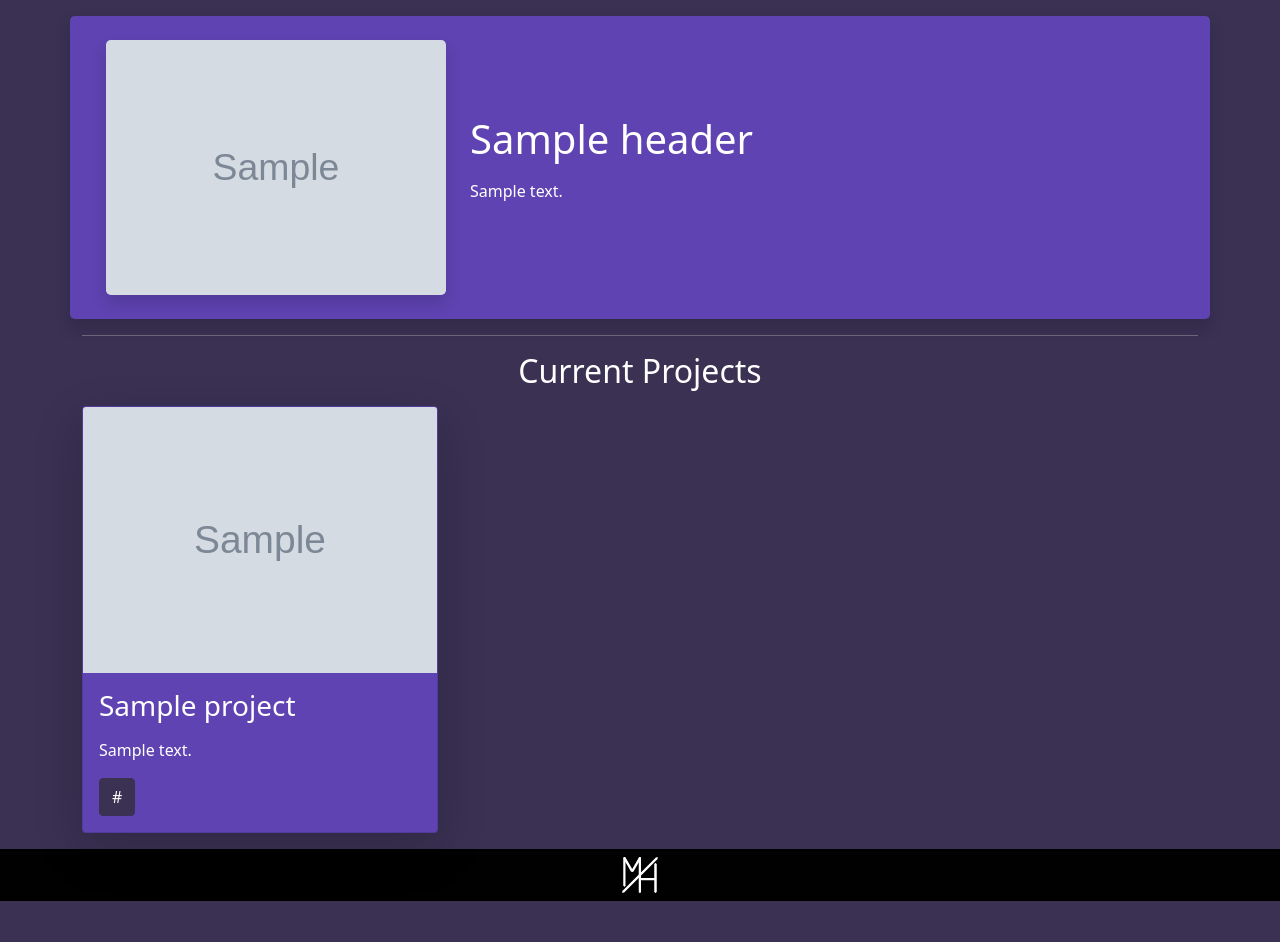
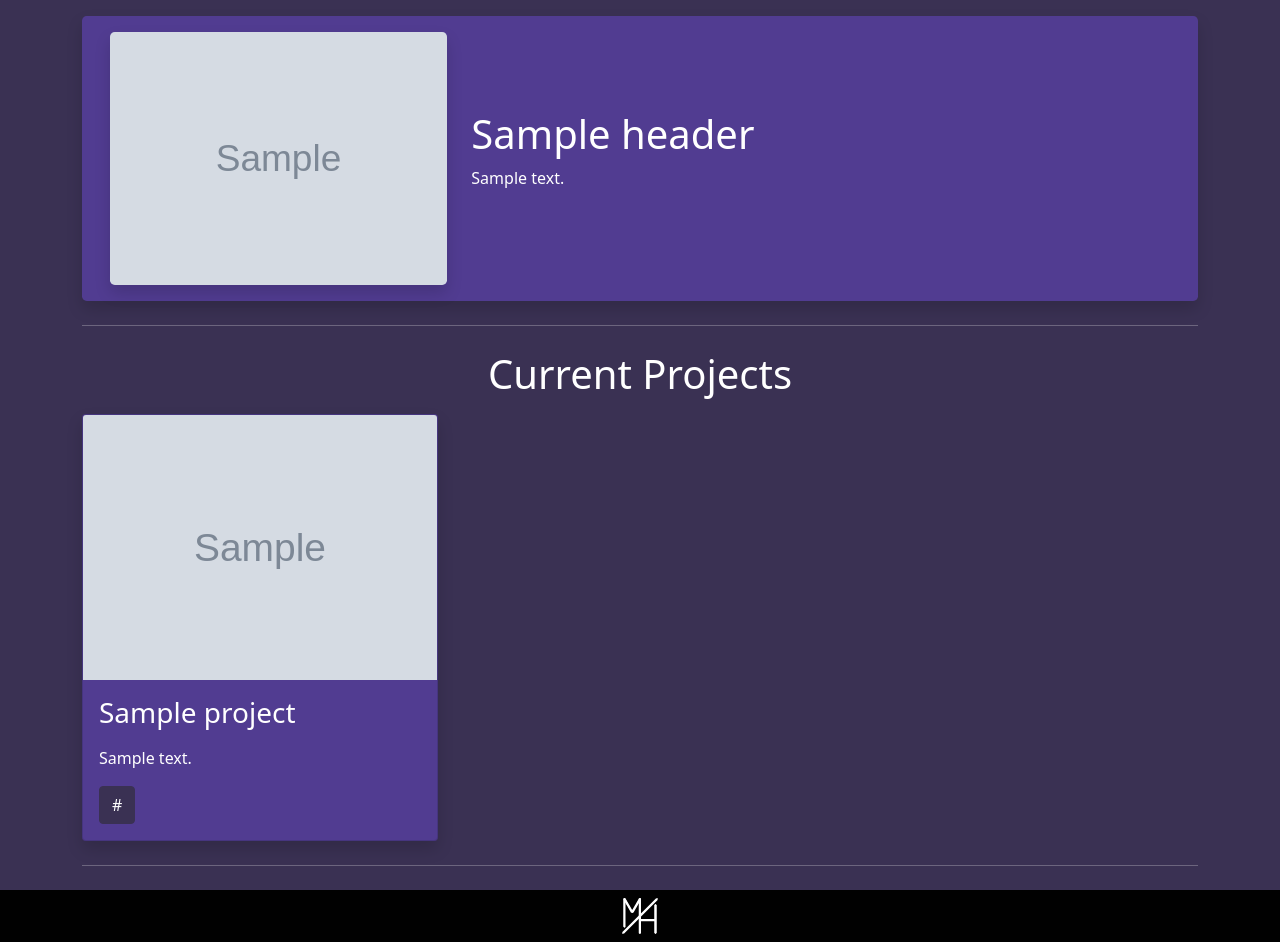
Before and after one commit to mhuff17861/mhuff17861.github.io, a Django app: page / in a window 1280 px wide. Shown: the part 69-1011 px from the top of the page. Before the commit the page ends 970 px from the top, so only its background shows below. Run offline with Django 4.2, Linux system fonts and the light colour scheme; tables that the repository leaves empty hold one stand-in row (values such as "Sample post"); grey boxes marked "Sample" are stand-in pictures; some libraries are stand-ins or nearby versions.

Commit message:
Updated markdown link colors, simplified layouts, added opacity

```diff
--- a/portfoliosite/resume/templates/resume/card_layout.html
+++ b/portfoliosite/resume/templates/resume/card_layout.html
@@ -5,7 +5,7 @@
 
       <div class="col">
 
-        <div class="card h-100 bg-info shadow-lg">
+        <div class="card h-100 bg-info shadow" style="--bs-bg-opacity: .65;">
           <img src="{{ card.image.url }}" class="card-img-top" alt="{{ card.image_alt_text }}">
           <div class="card-body">
             <h5 class="card-title h3">{{ card.title }}</h5>
@@ -20,6 +20,9 @@
 
   {% endfor %}
 </div>
+
+<hr class="my-4">
+
 {% else %}
   <div class="row mb-2 text-center">
       <p>Oops! No cards to show I guess</p>
--- a/portfoliosite/resume/templates/resume/header_layout.html
+++ b/portfoliosite/resume/templates/resume/header_layout.html
@@ -1,53 +1,36 @@
 {% load markdown_extras %}
 {% if header %}
   <!-- ***************Start of Header************** -->
-  {# left #}
-  {% if header.alignment == "L" %}
+  {% if header.alignment == "C" %}
 
-    <article class="row mt-3 p-4 align-items-center bg-info shadow rounded-3">
-      <div class="col-lg-6 col-xl-4">
-        <img src="{{ header.image.url }}" alt="{{ header.image_alt_text }}" class="img-fluid shadow rounded-3">
-      </div>
-      <div class="col-lg-6 col-xl-8">
-        <h1 class="mt-3 mt-lg-2 mt-xl-0">{{ header.title }}</h1>
-        <p>{{ header.body | markdown | safe }}</p>
-
-      </div>
-    </article>
-
-    <hr>
-
-  {% endif %}
-
-  {# right #}
-  {% if header.alignment == "R" %}
-    <article class="row mt-4 px-3 px-xl-5 py-4 bg-info shadow rounded-3">
-      <div class="col-xl-8 text-center text-xl-start py-3">
-        <h1 class="mb-3">{{ header.title }}</h1>
-        <img src="{{ header.image.url }}" alt="{{ header.image_alt_text }}" class="img-fluid d-xl-none mb-3 shadow rounded-3">
-        <p>{{ header.body | markdown | safe }}</p>
-      </div>
-      <div class="col-xl-4 d-grid gap-2 gap-xl-1 ps-3">
-        <img src="{{ header.image.url }}" alt="{{ header.image_alt_text }}" class="img-fluid d-none d-xl-block shadow rounded-3">
-      </div>
-    </article>
-
-  {% endif %}
-
-  {# center #}
-  {% if header.alignment == "C" %}
     <article class="row justify-content-center">
       <div class="col-9 text-center p-3">
         <h1 class="">{{ header.title }}</h1>
       </div>
       <div class="col-12">
-          <img src="{{ header.image.url }}" alt="{{ header.image_alt_text }}" class="img-fluid rounded-3">
+          <img src="{{ header.image.url }}" alt="{{ header.image_alt_text }}" class="img-fluid shadow rounded-3">
       </div>
       <div class="col-12 col-md-9 text-center p-2">
         <p>{{ header.body | markdown | safe }}</p>
       </div>
     </article>
     <hr>
+
+  {% else %}
+
+    <article class="row my-3 mx-0 mx-sm-0 p-3 align-items-center bg-info shadow rounded-3" style="--bs-bg-opacity: .65;">
+      {# The decision on whether to go left/right is here! #}
+      <div class="col-lg-6 col-xl-4 {% if header.alignment == "R" %} order-first order-lg-last {% endif %}">
+        <img src="{{ header.image.url }}" alt="{{ header.image_alt_text }}" class="img-fluid shadow rounded-3 mt-3 mt-lg-0">
+      </div>
+      <div class="col-lg-6 col-xl-8">
+        <h1 class="mt-3 mt-lg-2 mt-xl-0">{{ header.title }}</h1>
+        {{ header.body | markdown | safe }}
+      </div>
+    </article>
+
+    <hr class="my-4">
+
   {% endif %}
   <!-- ***************End of Header************** -->
 {% endif %}
--- a/portfoliosite/resume/templates/resume/home.html
+++ b/portfoliosite/resume/templates/resume/home.html
@@ -18,8 +18,8 @@
   {% endif %}
 
   <!-- ******************Card Overviews******************* -->
-  <div class="row mb-2 text-center">
-      <h2>Current Projects</h2>
+  <div class="row my-2 text-center">
+      <h1>Current Projects</h1>
   </div>
 
   {% if cards %}
--- a/portfoliosite/resume/templates/resume/resume.html
+++ b/portfoliosite/resume/templates/resume/resume.html
@@ -18,9 +18,8 @@
 
   {% endif %}
 
-  <div class="row mt-4 px-5">
-    <h1>Education and Experience</h1>
-    <hr>
+  <div class="row my-2 text-center">
+      <h1>Education and Experience</h1>
   </div>
 
   {% if accordion_categories %}
--- a/portfoliosite/resume/templatetags/markdown_extras.py
+++ b/portfoliosite/resume/templatetags/markdown_extras.py
@@ -2,12 +2,34 @@
 from django import template
 from django.template.defaultfilters import stringfilter
 
-import markdown as md
+from markdown.treeprocessors import Treeprocessor
+from markdown.extensions import Extension
+import markdown as mdown
 
 register = template.Library()
 
+# *************** Extensions ************
+DEFAULT_A_COLOR = "link-light"
+
+class LinkColorProcessor(Treeprocessor):
+    def run(self, root):
+        def set_link_class(element):
+            """
+                Modifies the color of the link class to fit within the color scheme
+            """
+            for child in element:
+                if child.tag == "a":
+                    child.set("class", DEFAULT_A_COLOR) #set the class attribute
+                set_link_class(child) # run recursively on children
+
+        set_link_class(root)
+
+class LinkColorExtension(Extension):
+    def extendMarkdown(self, md, key='link_color', index=0):
+        md.registerExtension(self)
+        md.treeprocessors.register(LinkColorProcessor(md.parser), key, index)
 
 @register.filter()
 @stringfilter
 def markdown(value):
-    return md.markdown(value, extensions=['markdown.extensions.fenced_code'])
+    return mdown.markdown(value, extensions=['markdown.extensions.fenced_code', LinkColorExtension()])
--- a/portfoliosite/templates/base.html
+++ b/portfoliosite/templates/base.html
@@ -19,7 +19,7 @@
     <!-- ***********Navbar************* -->
     <nav class="navbar navbar-expand-md navbar-dark bg-dark">
       <div class="container-fluid">
-        <a class="navbar-brand d-md-none" href="index.html">
+        <a class="navbar-brand d-md-none" href="{% url 'resume:index' %}">
           <img src="{% static 'img/sitelogo.png' %}" alt="logo"/>
         </a>
 
```
Also changed, not shown: portfoliosite/resume/templates/resume/slide_layout.html (+2 -18 lines).
